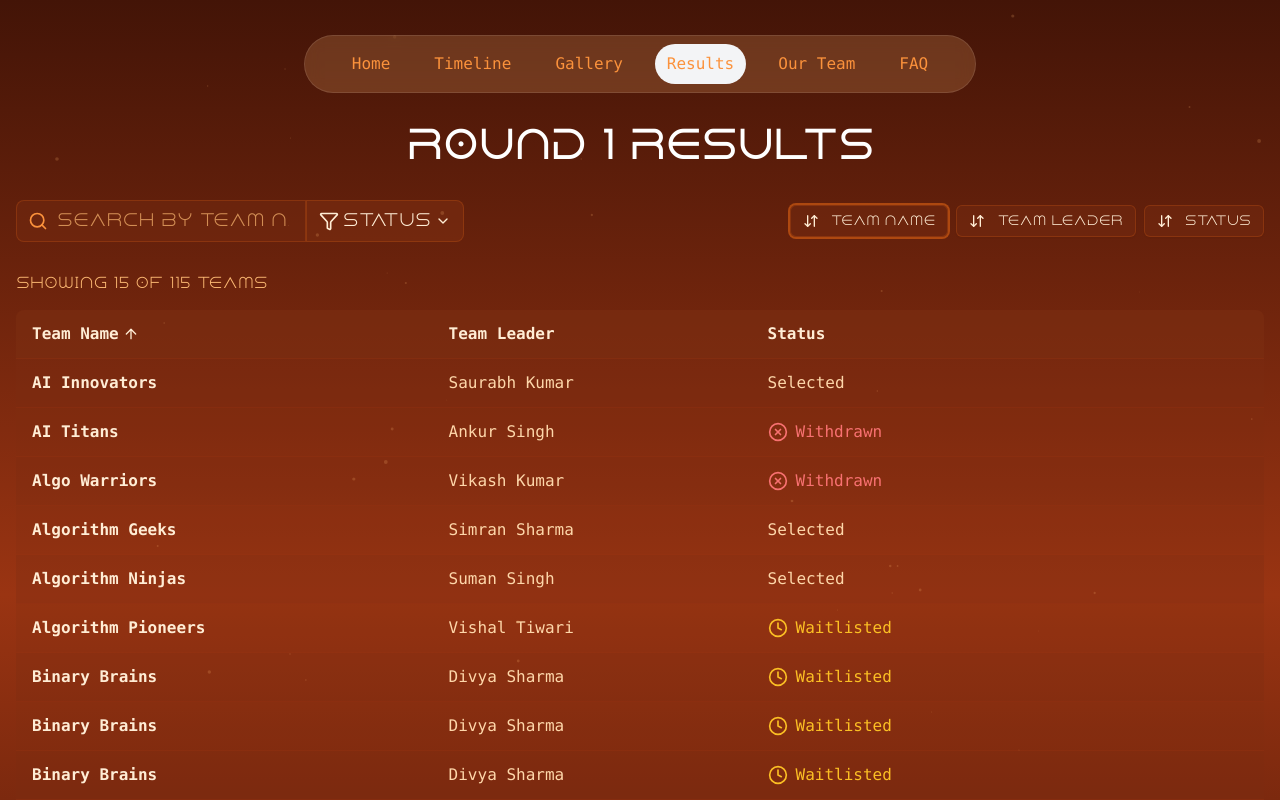
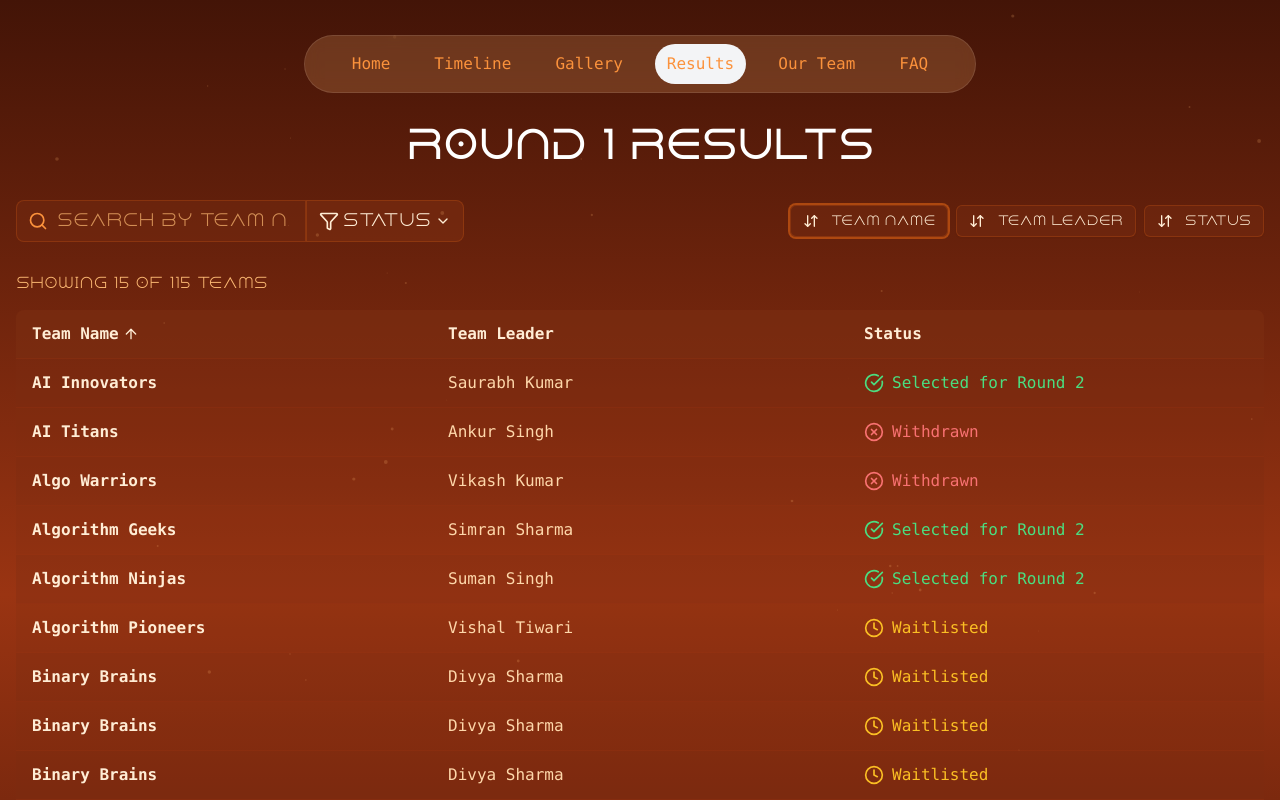
Before and after one commit to himanshulodha2002/anveshana25, a Next.js app: page /results in a window 1280 px wide. Shown: the top 800 px of the page. Built offline with nearby package versions, Linux system fonts and the light colour scheme.

Commit message:
jerry rigged again

```diff
--- a/app/results/page.tsx
+++ b/app/results/page.tsx
@@ -46,7 +46,7 @@ export default function Results() {
     return matchesSearch && matchesStatus;
   });
 
-  console.log("Filtered Results:", filteredResults);
+  // console.log("Filtered Results:", filteredResults);
 
   // Sort results based on current sort order
   const sortedResults = [...filteredResults].sort((a, b) => {
@@ -68,7 +68,7 @@ export default function Results() {
     return 0;
   });
 
-  console.log("Sorted Results:", sortedResults);
+  // console.log("Sorted Results:", sortedResults);
 
   // Pagination logic
   const totalPages = Math.ceil(sortedResults.length / itemsPerPage);
@@ -77,7 +77,7 @@ export default function Results() {
     currentPage * itemsPerPage
   );
 
-  console.log("Paginated Results:", paginatedResults);
+  // console.log("Paginated Results:", paginatedResults);
 
   const handlePageChange = (page: number) => {
     setCurrentPage(page);
@@ -140,7 +140,7 @@ export default function Results() {
                         }}
                         className="w-full text-left px-3 py-2 text-orange-100 hover:bg-orange-800/60 rounded-md flex items-center justify-between"
                       >
-                        <span>All Statuses</span>
+                        <span>All</span>
                         {statusFilter === null && <Check className="h-4 w-4" />}
                       </button>
 
@@ -252,6 +252,7 @@ export default function Results() {
             size="sm"
             onClick={() => handlePageChange(currentPage - 1)}
             disabled={currentPage === 1}
+            className="bg-orange-900/40 border-orange-500/20 text-orange-100 hover:bg-orange-800/60 disabled:opacity-50"
           >
             Previous
           </Button>
@@ -261,7 +262,8 @@ export default function Results() {
               variant="outline"
               size="sm"
               onClick={() => handlePageChange(index + 1)}
-              className={currentPage === index + 1 ? "ring-2 ring-orange-500/50" : ""}
+              className={currentPage === index + 1 ? "bg-orange-600 hover:bg-orange-700 text-white"
+                : "bg-orange-900/40 border-orange-500/20 text-orange-100 hover:bg-orange-800/60"}
             >
               {index + 1}
             </Button>
@@ -271,6 +273,7 @@ export default function Results() {
             size="sm"
             onClick={() => handlePageChange(currentPage + 1)}
             disabled={currentPage === totalPages}
+            className="bg-orange-900/40 border-orange-500/20 text-orange-100 hover:bg-orange-800/60 disabled:opacity-50"
           >
             Next
           </Button>
--- a/components/ResultsTable.tsx
+++ b/components/ResultsTable.tsx
@@ -62,7 +62,7 @@ export function ResultsTable({
         <thead>
           <tr className="bg-orange-900/60 text-orange-100 font-mono">
             <th
-              className="px-4 py-3 text-left rounded-tl-lg cursor-pointer hover:bg-orange-800/60 transition-colors"
+              className="px-4 py-3 text-left rounded-tl-lg cursor-pointer hover:bg-orange-800/60 transition-colors w-1/3"
               onClick={() => onSort && onSort("teamName")}
             >
               <div className="flex items-center">
@@ -71,7 +71,7 @@ export function ResultsTable({
               </div>
             </th>
             <th
-              className="px-4 py-3 text-left cursor-pointer hover:bg-orange-800/60 transition-colors"
+              className="px-4 py-3 text-left cursor-pointer hover:bg-orange-800/60 transition-colors w-1/3"
               onClick={() => onSort && onSort("teamLeader")}
             >
               <div className="flex items-center">
@@ -80,7 +80,7 @@ export function ResultsTable({
               </div>
             </th>
             <th
-              className="px-4 py-3 text-left rounded-tr-lg cursor-pointer hover:bg-orange-800/60 transition-colors"
+              className="px-4 py-3 text-left rounded-tr-lg cursor-pointer hover:bg-orange-800/60 transition-colors w-1/3"
               onClick={() => onSort && onSort("status")}
             >
               <div className="flex items-center">
--- a/lib/data.ts
+++ b/lib/data.ts
@@ -553,27 +553,27 @@ export const resultsData = [
   {
     teamName: "Cloud Coders",
     teamLeader: "Anish Mehta",
-    status: "Selected",
+    status: "Selected for Round 2",
   },
   {
     teamName: "Algorithm Geeks",
     teamLeader: "Simran Sharma",
-    status: "Selected",
+    status: "Selected for Round 2",
   },
   {
     teamName: "Code Masters",
     teamLeader: "Ravi Kumar",
-    status: "Selected",
+    status: "Selected for Round 2",
   },
   {
     teamName: "Techies United",
     teamLeader: "Madhavi Reddy",
-    status: "Selected",
+    status: "Selected for Round 2",
   },
   {
     teamName: "Byte Bashers",
     teamLeader: "Siddharth Rao",
-    status: "Selected",
+    status: "Selected for Round 2",
   },
   {
     teamName: "Quantum Coders",
@@ -618,27 +618,27 @@ export const resultsData = [
   {
     teamName: "Code Surge",
     teamLeader: "Alok Singh",
-    status: "Selected",
+    status: "Selected for Round 2",
   },
   {
     teamName: "Future Coders",
     teamLeader: "Geeta Verma",
-    status: "Selected",
+    status: "Selected for Round 2",
   },
   {
     teamName: "The Hackers",
     teamLeader: "Sushil Yadav",
-    status: "Selected",
+    status: "Selected for Round 2",
   },
   {
     teamName: "Pixel Pioneers",
     teamLeader: "Sunita Nair",
-    status: "Selected",
+    status: "Selected for Round 2",
   },
   {
     teamName: "Tech Tinkerers",
     teamLeader: "Ankit Khurana",
-    status: "Selected",
+    status: "Selected for Round 2",
   },
   {
     teamName: "Digital Dreamers",
@@ -683,27 +683,27 @@ export const resultsData = [
   {
     teamName: "Cyber Commanders",
     teamLeader: "Shweta Soni",
-    status: "Selected",
+    status: "Selected for Round 2",
   },
   {
     teamName: "Circuit Breakers",
     teamLeader: "Deepak Kumar",
-    status: "Selected",
+    status: "Selected for Round 2",
   },
   {
     teamName: "Code Champions",
     teamLeader: "Alisha Mehta",
-    status: "Selected",
+    status: "Selected for Round 2",
   },
   {
     teamName: "Code Wizards",
     teamLeader: "Dinesh Yadav",
-    status: "Selected",
+    status: "Selected for Round 2",
   },
   {
     teamName: "Tech Toppers",
     teamLeader: "Jitendra Kumar",
-    status: "Selected",
+    status: "Selected for Round 2",
   },
   {
     teamName: "Binary Breakers",
@@ -748,42 +748,42 @@ export const resultsData = [
   {
     teamName: "Future Hackers",
     teamLeader: "Kiran Patel",
-    status: "Selected",
+    status: "Selected for Round 2",
   },
   {
     teamName: "Programmers United",
     teamLeader: "Siddhi Reddy",
-    status: "Selected",
+    status: "Selected for Round 2",
   },
   {
     teamName: "Cloud Ninjas",
     teamLeader: "Rajinder Singh",
-    status: "Selected",
+    status: "Selected for Round 2",
   },
   {
     teamName: "Code Avengers",
     teamLeader: "Ananya Reddy",
-    status: "Selected",
+    status: "Selected for Round 2",
   },
   {
     teamName: "Bit Busters",
     teamLeader: "Rajeev Tiwari",
-    status: "Selected",
+    status: "Selected for Round 2",
   },
   {
     teamName: "Tech Innovators",
     teamLeader: "Rohit Sharma",
-    status: "Selected",
+    status: "Selected for Round 2",
   },
   {
     teamName: "Algorithm Ninjas",
     teamLeader: "Suman Singh",
-    status: "Selected",
+    status: "Selected for Round 2",
   },
   {
     teamName: "Digital Coders",
     teamLeader: "Vishal Gupta",
-    status: "Selected",
+    status: "Selected for Round 2",
   },
   {
     teamName: "Dev Dominators",
@@ -838,32 +838,32 @@ export const resultsData = [
   {
     teamName: "Code Explorers",
     teamLeader: "Anshika Gupta",
-    status: "Selected",
+    status: "Selected for Round 2",
   },
   {
     teamName: "Tech Mavericks",
     teamLeader: "Vineet Reddy",
-    status: "Selected",
+    status: "Selected for Round 2",
   },
   {
     teamName: "AI Innovators",
     teamLeader: "Saurabh Kumar",
-    status: "Selected",
+    status: "Selected for Round 2",
   },
   {
     teamName: "Binary Wires",
     teamLeader: "Gaurav Reddy",
-    status: "Selected",
+    status: "Selected for Round 2",
   },
   {
     teamName: "Quantum Techies",
     teamLeader: "Priya Joshi",
-    status: "Selected",
+    status: "Selected for Round 2",
   },
   {
     teamName: "Machine Learning Pioneers",
     teamLeader: "Sunil Tiwari",
-    status: "Selected",
+    status: "Selected for Round 2",
   },
   {
     teamName: "Cyber Innovators",
```
Also changed, not shown: utils/searchUtils.js (added, +49 -0 lines).
